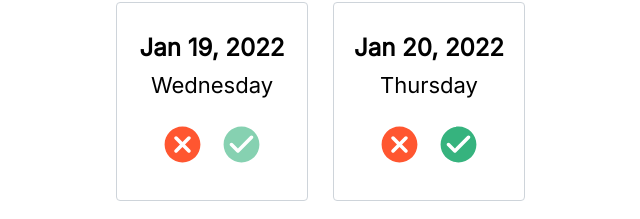
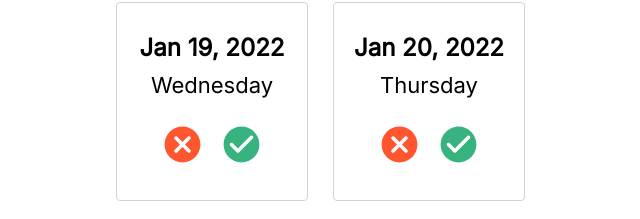
Before and after one commit to vineetk13/react-striker-app, a React (Create React App) app: page / in a window 1280 px wide. Shown: the part 436-655 px from the top of the page, without its empty margins (307-947 px from the left). Built offline with nearby package versions, Linux system fonts and the light colour scheme; no server answers.

Commit message:
fixed todays action buttons

```diff
--- a/src/App.js
+++ b/src/App.js
@@ -191,16 +191,12 @@ function App() {
               ) : (
                 <>
                   <ActionButton
-                    disabled={isTodayHit()}
                     onClick={() => handleAction(false)}
-                    style={{cursor:!isTodayHit() ? "not-allowed" : "auto"}}
                   >
                     <img alt="cross icon" src={Cross} />
                   </ActionButton>
                   <ActionButton
-                    disabled={!isTodayHit()}
                     onClick={() => handleAction(true)}
-                    style={{cursor:isTodayHit() ? "not-allowed" : "auto"}}
                   >
                     <img alt="check icon" src={Check} />
                   </ActionButton>
```
